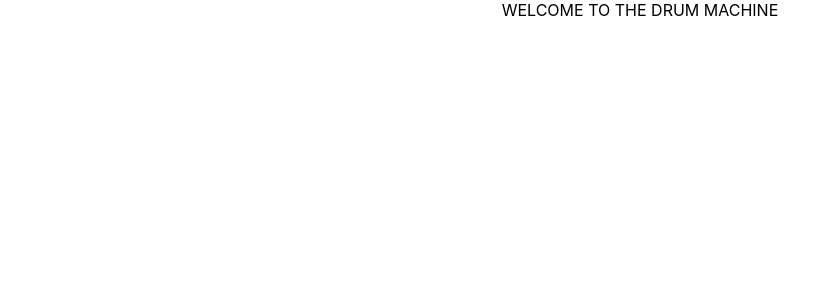
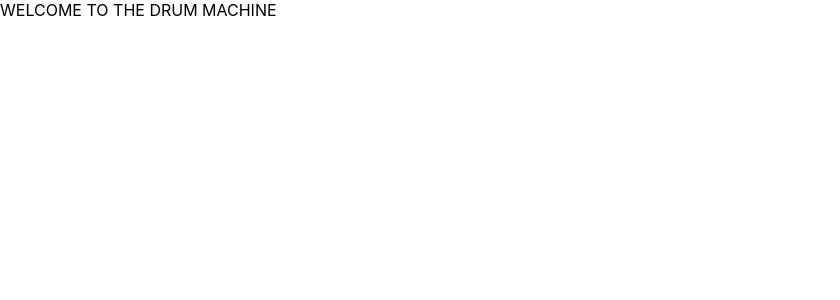
Before and after one commit to ninebarb4/drum-machine, a React (Create React App) app: page / in a window 1280 px wide. Shown: the top 300 px of the page, without its empty margins (0-840 px from the left). Built offline with nearby package versions, Linux system fonts and the light colour scheme.

Commit message:
add drum machine container compononent

```diff
--- a/src/App.js
+++ b/src/App.js
@@ -1,10 +1,9 @@
 import './App.css';
+import DrumMachine from './DrumMachine';
 
 function App() {
   return (
-    <div className="App">
-      WELCOME TO THE DRUM MACHINE
-    </div>
+    <DrumMachine/>
   );
 }
 
--- /dev/null
+++ b/src/DrumMachine.js
@@ -0,0 +1,10 @@
+import React from 'react';
+
+
+export default function DrumMachine() {
+    return (
+        <div id="drum-machine">
+            WELCOME TO THE DRUM MACHINE
+        </div>
+    )
+}
```
